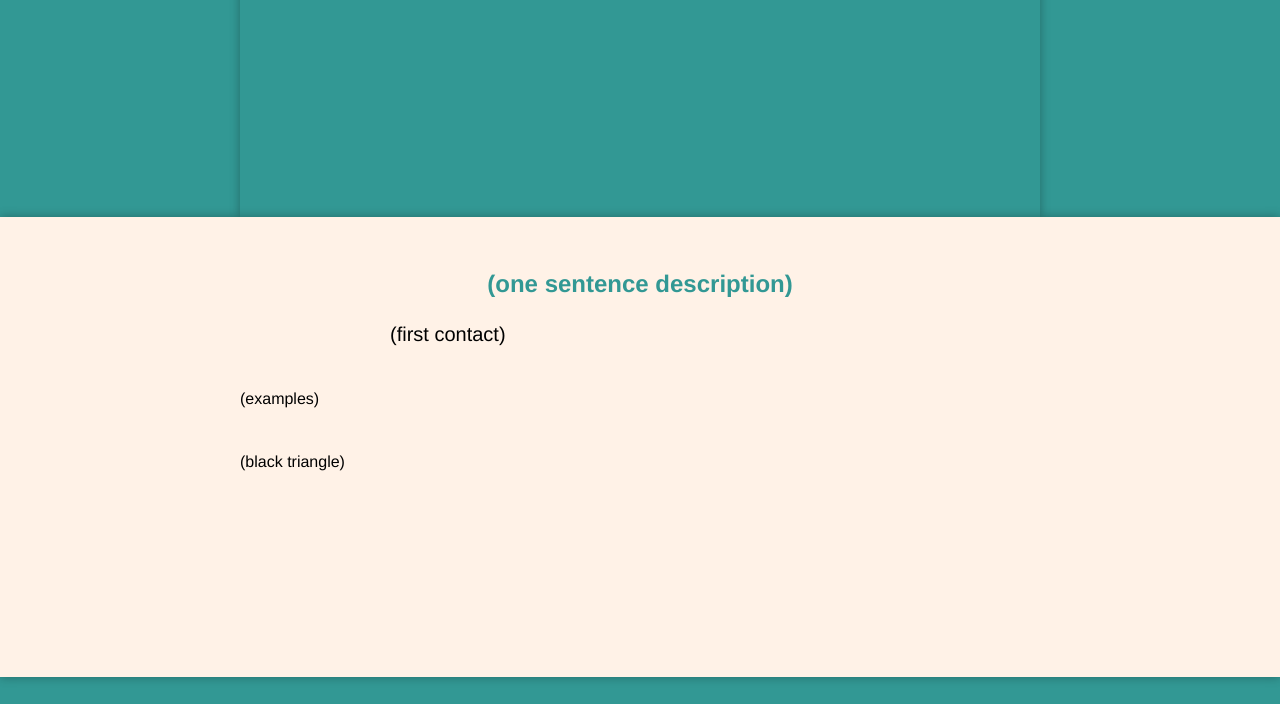
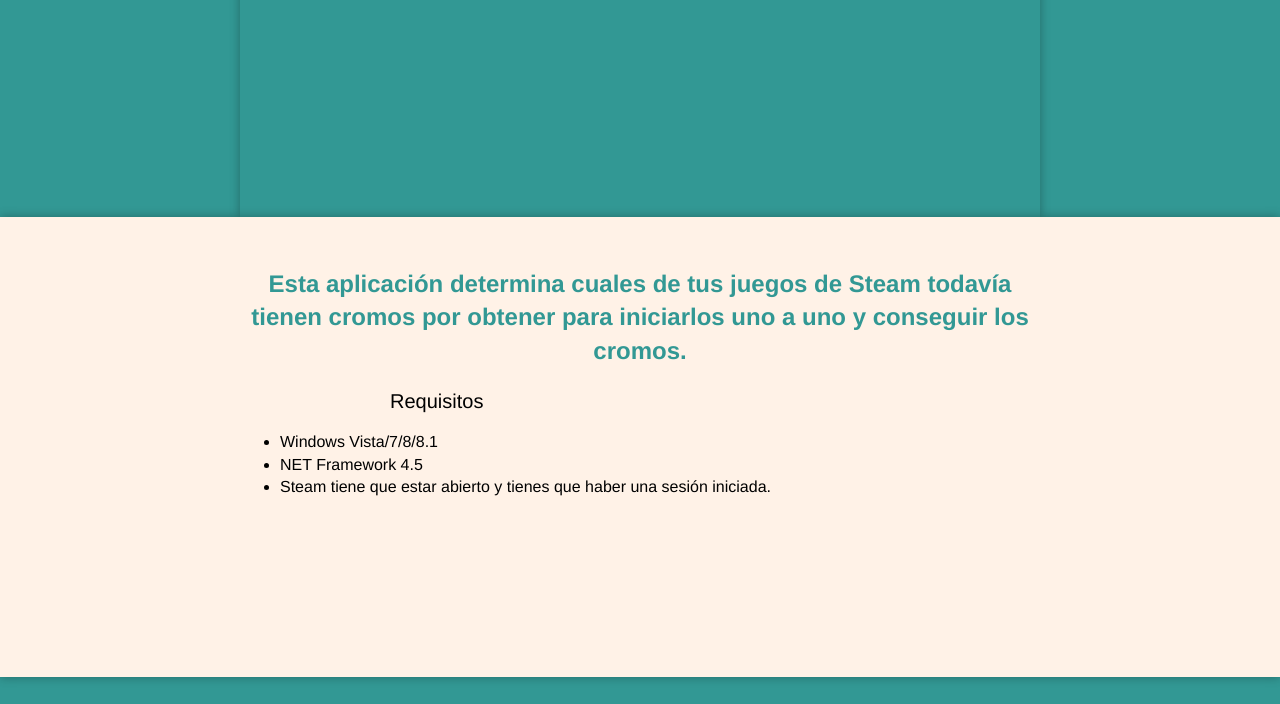
Before and after one commit to Arafo/Steam-Idle, a plain HTML site: page index.html in a window 1280 px wide. Shown: the part 330-1034 px from the top of the page. Drawn offline with nearby package versions, Linux system fonts and the light colour scheme.

Commit message:
Update index.html

```diff
--- a/index.html
+++ b/index.html
@@ -2,12 +2,12 @@
 <html>
   <head>
     <meta charset="utf-8">
-    <title>Steam Idle – Steam Idle</title>
-    <meta property="og:title" content="(project name) – (subtitle)">
+    <title>Steam Idle</title>
+    <meta property="og:title" content="Steam Idle – Steam Idle">
     <meta property="og:type" content="website">
     <meta property="og:url" content="https://github.com/Arafo/Steam-Idle">
     <meta property="og:image" content="(github page url)/og_logo.png">
-    <meta property="og:description" content="Esta aplicación determina cuales de tus juegos de Steam todavía tienen cromos por obtener para iniciarlos uno a uno y conseguir los cromos.">
+    <meta property="og:description" content="">
     <link href="lib/normalize.css" type="text/css" rel="stylesheet">
     <link href="lib/font-awesome/css/font-awesome.min.css" type="text/css" rel="stylesheet">
     <link href="main.css" type="text/css" rel="stylesheet">
@@ -25,24 +25,25 @@
           <a href="https://github.com/Arafo/Steam-Idle" role="button"><i class="fa fa-github"></i> View on GitHub</a>
       </div>
       <div class="demo">
-          (demo)
+
       </div>
     </div></div>
 
     <div class="main"><div class="container">
       <div class="subtagline">
-        (one sentence description)
+        Esta aplicación determina cuales de tus juegos de Steam todavía tienen cromos por obtener para iniciarlos uno a uno y conseguir los cromos.
       </div>
 
       <ul class="features">
-          (first contact)
+          Requisitos
       </ul>
 
-      <div class="examples">
-          (examples)
-      </div>
+      <ul class="requirements">
+        <li>Windows Vista/7/8/8.1</li>
+        <li>NET Framework 4.5</li>
+        <li>Steam tiene que estar abierto y tienes que haber una sesión iniciada.</li>
+      </ul>
 
-      (black triangle)
 
     </div></div>
 
```
